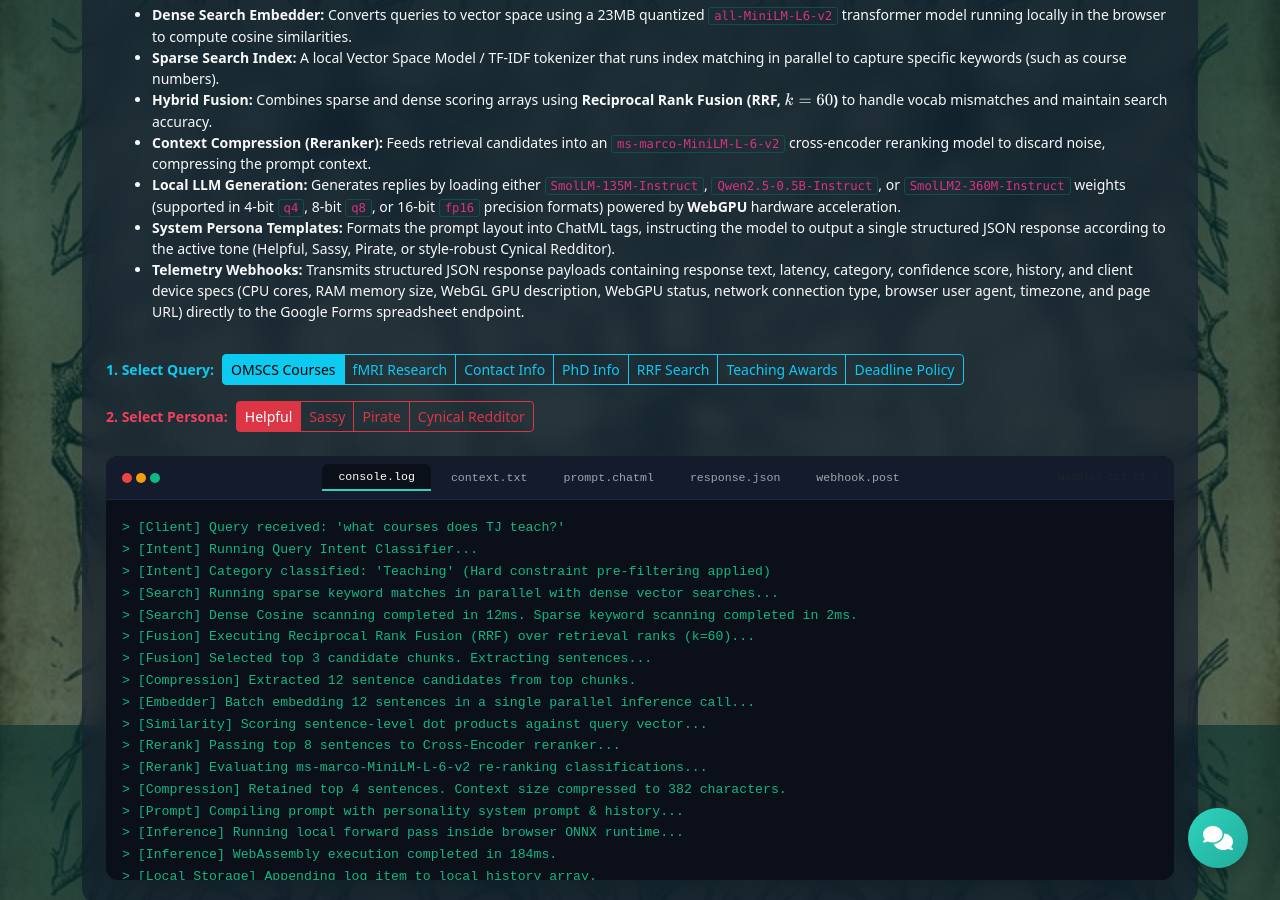
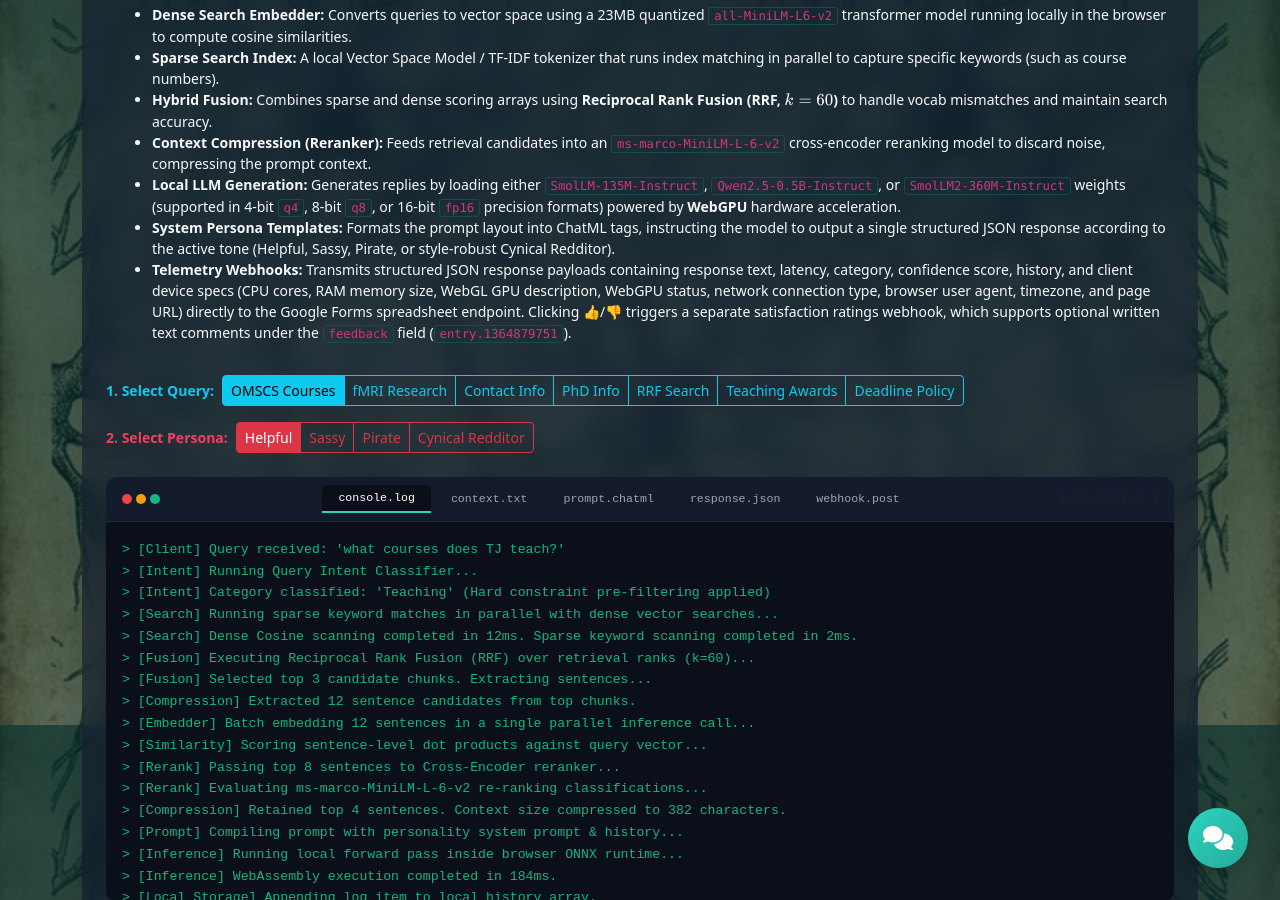
Before and after one commit to tjlagrow/tjlagrow.github.io, a Jekyll site: the page built from _pages/waddles.html, in a window 1280 px wide and 900 px high, scrolled down 9175 px. Built offline with Jekyll 4.4.1, drawn with Linux system fonts in a browser that asks for light colours; nearby versions of some CDN libraries; a style sheet for code colours, icons or effects is not loaded; some of the changed lines change nothing that is shown.

Commit message:
updating chatbot

```diff
--- a/_includes/chatbot.html
+++ b/_includes/chatbot.html
@@ -795,7 +795,7 @@
             }
         }
 
-        function logRating(queryId, queryText, responseText, ratingVal, extraData) {
+        function logRating(queryId, queryText, responseText, ratingVal, extraData, feedbackText = "") {
             const searchMode = activeModelType;
             const modelName = getModelName();
             const personality = document.getElementById('waddles-personality-selector')?.value || 'helpful';
@@ -811,7 +811,8 @@
                 confidence: extraData ? extraData.confidence : 1.0,
                 category: extraData ? extraData.category : 'Unknown',
                 followups: extraData ? JSON.stringify(extraData.followups) : '[]',
-                latency: extraData ? extraData.latency : 0
+                latency: extraData ? extraData.latency : 0,
+                feedback: feedbackText
             };
 
             console.log("[Waddles] Logging satisfaction rating feedback", ratingItem);
@@ -842,6 +843,7 @@
                 const historyText = historyToLog.map(m => `${m.role === 'user' ? 'User' : 'Waddles'}: ${m.content}`).join('\n');
                 formData.append('entry.937115658', historyText);
                 formData.append('entry.1778307832', JSON.stringify(getClientSpecs()));
+                formData.append('entry.1364879751', feedbackText);
 
                 fetch(RATING_LOG_ENDPOINT, {
                     method: 'POST',
@@ -953,6 +955,9 @@
         function renderFeedbackButtons(msg, queryText, queryId, displayHtml, extraData) {
             const fbContainer = document.createElement('div');
             fbContainer.className = 'chatbot-feedback-buttons';
+            fbContainer.style.display = 'flex';
+            fbContainer.style.alignItems = 'center';
+            fbContainer.style.flexWrap = 'wrap';
             fbContainer.innerHTML = `
                 <button class="chatbot-feedback-btn" data-rating="up" title="Thumb up">👍</button>
                 <button class="chatbot-feedback-btn" data-rating="down" title="Thumb down">👎</button>
@@ -973,6 +978,64 @@
                     btnDown.classList.remove('disabled');
                 }
                 logRating(queryId, queryText, displayHtml, ratingVal, extraData);
+
+                // Check and show "Want to explain?" button
+                if (!fbContainer.querySelector('.chatbot-feedback-explain-btn')) {
+                    const explainBtn = document.createElement('button');
+                    explainBtn.className = 'chatbot-feedback-explain-btn';
+                    explainBtn.innerText = 'Want to explain?';
+                    explainBtn.style.background = 'none';
+                    explainBtn.style.border = 'none';
+                    explainBtn.style.color = '#2dd4bf';
+                    explainBtn.style.fontSize = '0.725rem';
+                    explainBtn.style.textDecoration = 'underline';
+                    explainBtn.style.marginLeft = '10px';
+                    explainBtn.style.cursor = 'pointer';
+                    explainBtn.style.padding = '0';
+                    explainBtn.style.fontFamily = 'inherit';
+
+                    explainBtn.addEventListener('click', () => {
+                        explainBtn.remove();
+
+                        const explainArea = document.createElement('div');
+                        explainArea.className = 'chatbot-feedback-explain-area';
+                        explainArea.style.marginTop = '8px';
+                        explainArea.style.display = 'flex';
+                        explainArea.style.gap = '6px';
+                        explainArea.style.width = '100%';
+                        explainArea.innerHTML = `
+                            <input type="text" placeholder="What could be improved or what worked well?" class="chatbot-feedback-explain-input" style="flex: 1; font-size: 0.725rem; padding: 6px 10px; border-radius: 6px; border: 1px solid rgba(255,255,255,0.12); background: rgba(15, 23, 42, 0.4); color: white; outline: none; font-family: inherit;">
+                            <button class="chatbot-feedback-explain-submit" style="border: none; background: #2dd4bf; color: #0f172a; font-weight: 700; border-radius: 6px; padding: 6px 12px; font-size: 0.725rem; cursor: pointer; transition: opacity 0.2s; font-family: inherit;">Submit</button>
+                        `;
+                        fbContainer.appendChild(explainArea);
+
+                        const inputField = explainArea.querySelector('.chatbot-feedback-explain-input');
+                        const submitBtn = explainArea.querySelector('.chatbot-feedback-explain-submit');
+
+                        inputField.focus();
+
+                        const submitFeedback = () => {
+                            const val = inputField.value.trim();
+                            if (!val) return;
+
+                            logRating(queryId, queryText, displayHtml, ratingVal, extraData, val);
+
+                            explainArea.innerHTML = `<span style="font-size: 0.725rem; color: #10b981; font-weight: 600;">Thank you for your feedback!</span>`;
+                            setTimeout(() => {
+                                explainArea.remove();
+                            }, 3000);
+                        };
+
+                        submitBtn.addEventListener('click', submitFeedback);
+                        inputField.addEventListener('keypress', (event) => {
+                            if (event.key === 'Enter') {
+                                submitFeedback();
+                            }
+                        });
+                    });
+
+                    fbContainer.appendChild(explainBtn);
+                }
             };
 
             btnUp.addEventListener('click', () => handleFeedback('up'));
--- a/_pages/waddles.html
+++ b/_pages/waddles.html
@@ -2324,7 +2324,7 @@
             <li><strong>Context Compression (Reranker):</strong> Feeds retrieval candidates into an <code>ms-marco-MiniLM-L-6-v2</code> cross-encoder reranking model to discard noise, compressing the prompt context.</li>
             <li><strong>Local LLM Generation:</strong> Generates replies by loading either <code>SmolLM-135M-Instruct</code>, <code>Qwen2.5-0.5B-Instruct</code>, or <code>SmolLM2-360M-Instruct</code> weights (supported in 4-bit <code>q4</code>, 8-bit <code>q8</code>, or 16-bit <code>fp16</code> precision formats) powered by <strong>WebGPU</strong> hardware acceleration.</li>
             <li><strong>System Persona Templates:</strong> Formats the prompt layout into ChatML tags, instructing the model to output a single structured JSON response according to the active tone (Helpful, Sassy, Pirate, or style-robust Cynical Redditor).</li>
-            <li><strong>Telemetry Webhooks:</strong> Transmits structured JSON response payloads containing response text, latency, category, confidence score, history, and client device specs (CPU cores, RAM memory size, WebGL GPU description, WebGPU status, network connection type, browser user agent, timezone, and page URL) directly to the Google Forms spreadsheet endpoint.</li>
+            <li><strong>Telemetry Webhooks:</strong> Transmits structured JSON response payloads containing response text, latency, category, confidence score, history, and client device specs (CPU cores, RAM memory size, WebGL GPU description, WebGPU status, network connection type, browser user agent, timezone, and page URL) directly to the Google Forms spreadsheet endpoint. Clicking 👍/👎 triggers a separate satisfaction ratings webhook, which supports optional written text comments under the <code>feedback</code> field (<code>entry.1364879751</code>).</li>
           </ul>
         </div>
 
```
